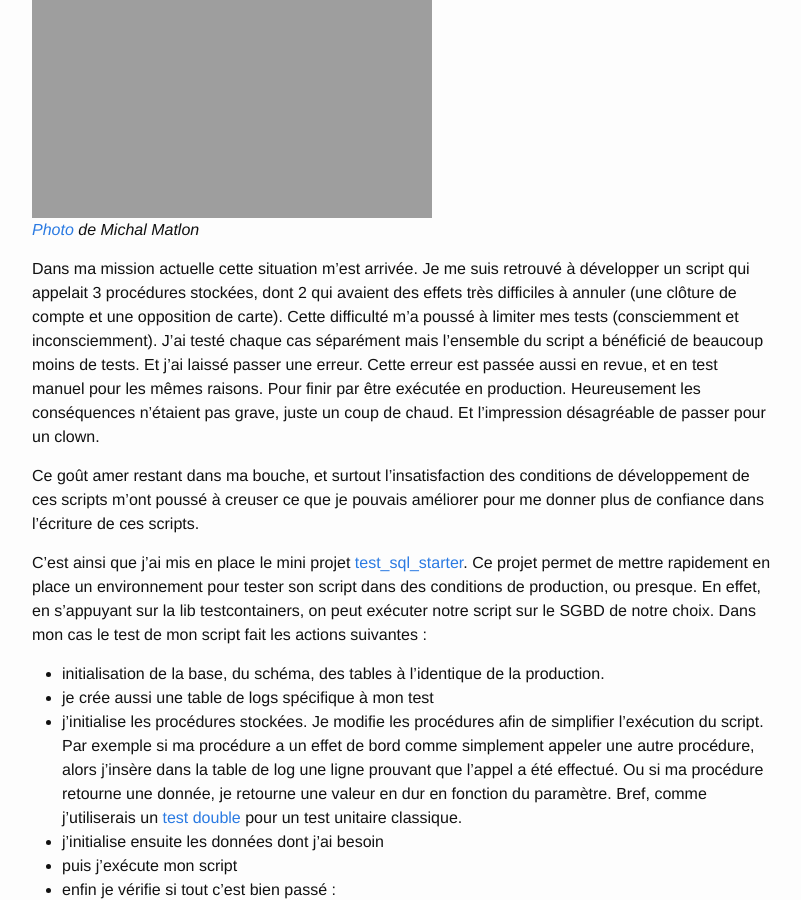
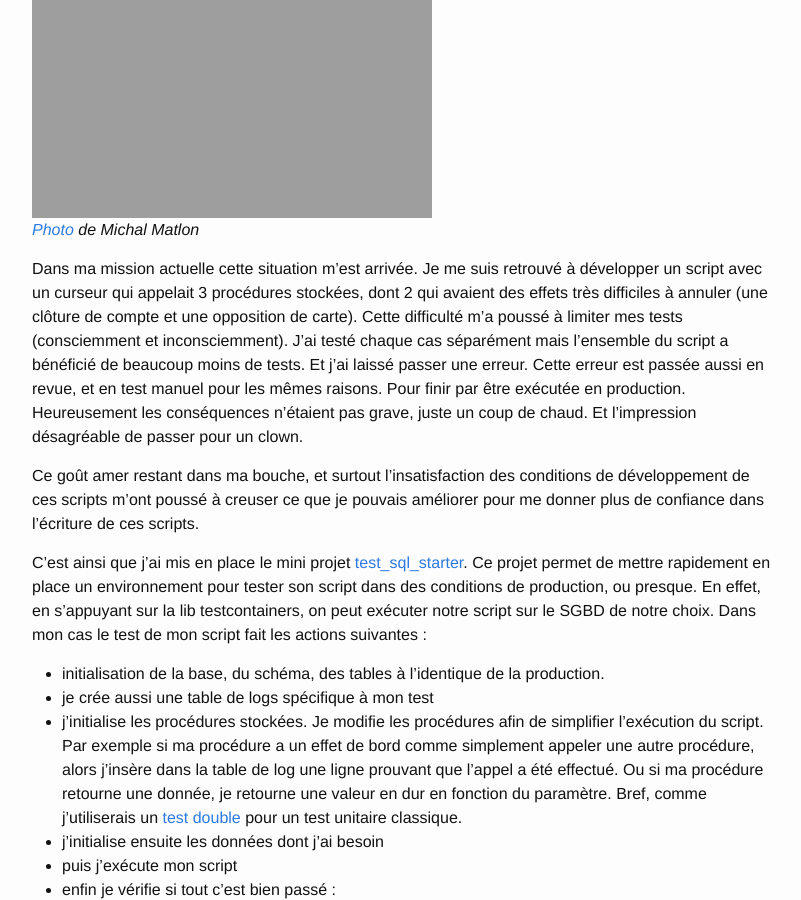
Before and after one commit to fego/fego.github.io, a Jekyll site: the page built from docs/_posts/2023-02-22-Tester des scripts SQL.md, in a window 1280 px wide and 900 px high, scrolled down 441 px. Shown: the whole window, without its empty margins (238-1039 px from the left). Built offline with Jekyll 4.4.1, drawn with Linux system fonts in a browser that asks for light colours; our own code applies the rules of GitHub Pages for plain Markdown files.

Commit message:
ajout de la notion de curseur

```diff
--- a/docs/_posts/2023-02-22-Tester des scripts SQL.md
+++ b/docs/_posts/2023-02-22-Tester des scripts SQL.md
@@ -9,7 +9,7 @@ Par exemple, comment remettre facilement un jeu de données en état quand on ap
 *[Photo](https://unsplash.com/fr/photos/YTKh06aL7to) de Michal Matlon*
 
 Dans ma mission actuelle cette situation m'est arrivée.
-Je me suis retrouvé à développer un script qui appelait 3 procédures stockées, dont 2 qui avaient des effets très difficiles à annuler (une clôture de compte et une opposition de carte).
+Je me suis retrouvé à développer un script avec un curseur qui appelait 3 procédures stockées, dont 2 qui avaient des effets très difficiles à annuler (une clôture de compte et une opposition de carte).
 Cette difficulté m'a poussé à limiter mes tests (consciemment et inconsciemment).
 J'ai testé chaque cas séparément mais l'ensemble du script a bénéficié de beaucoup moins de tests.
 Et j'ai laissé passer une erreur.
```
